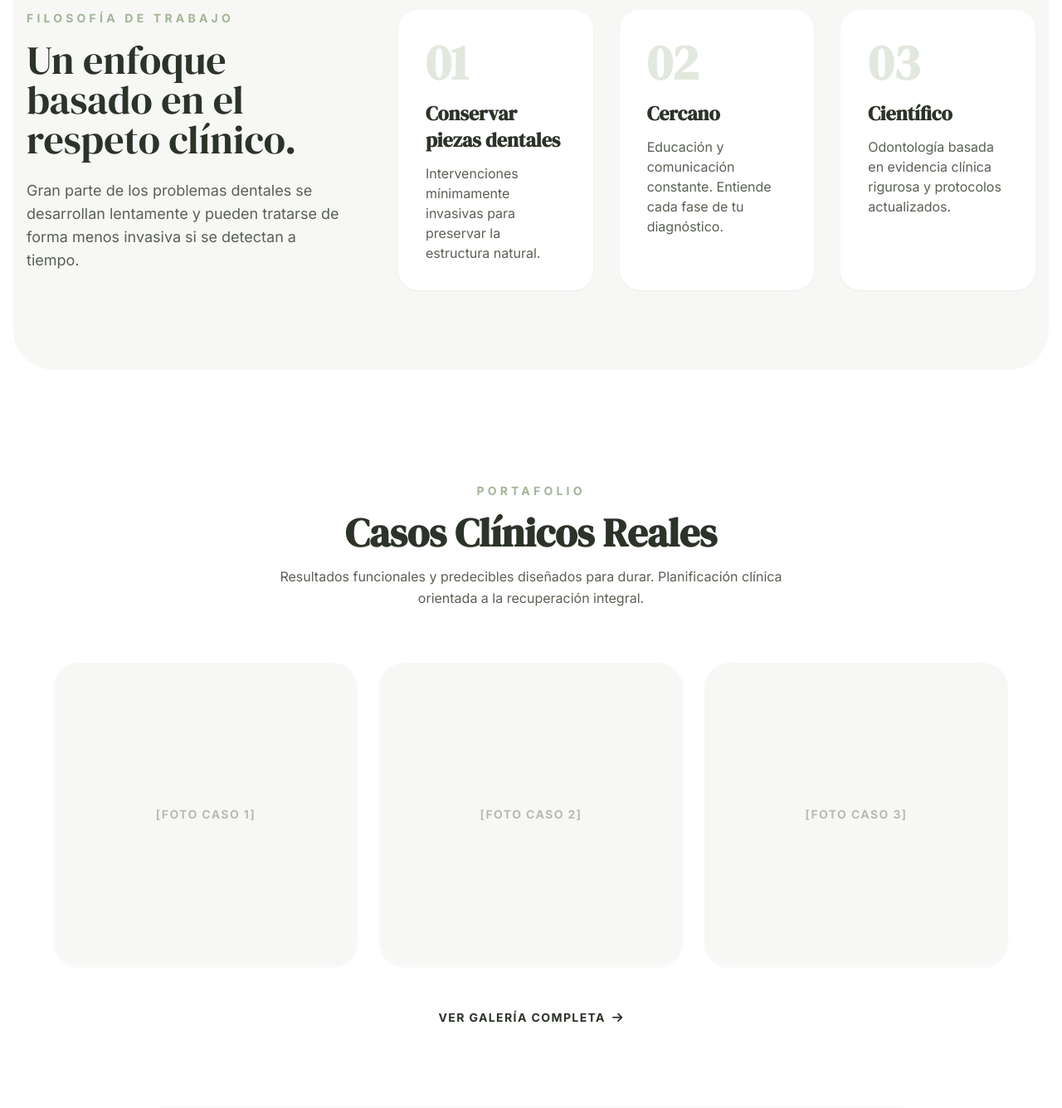
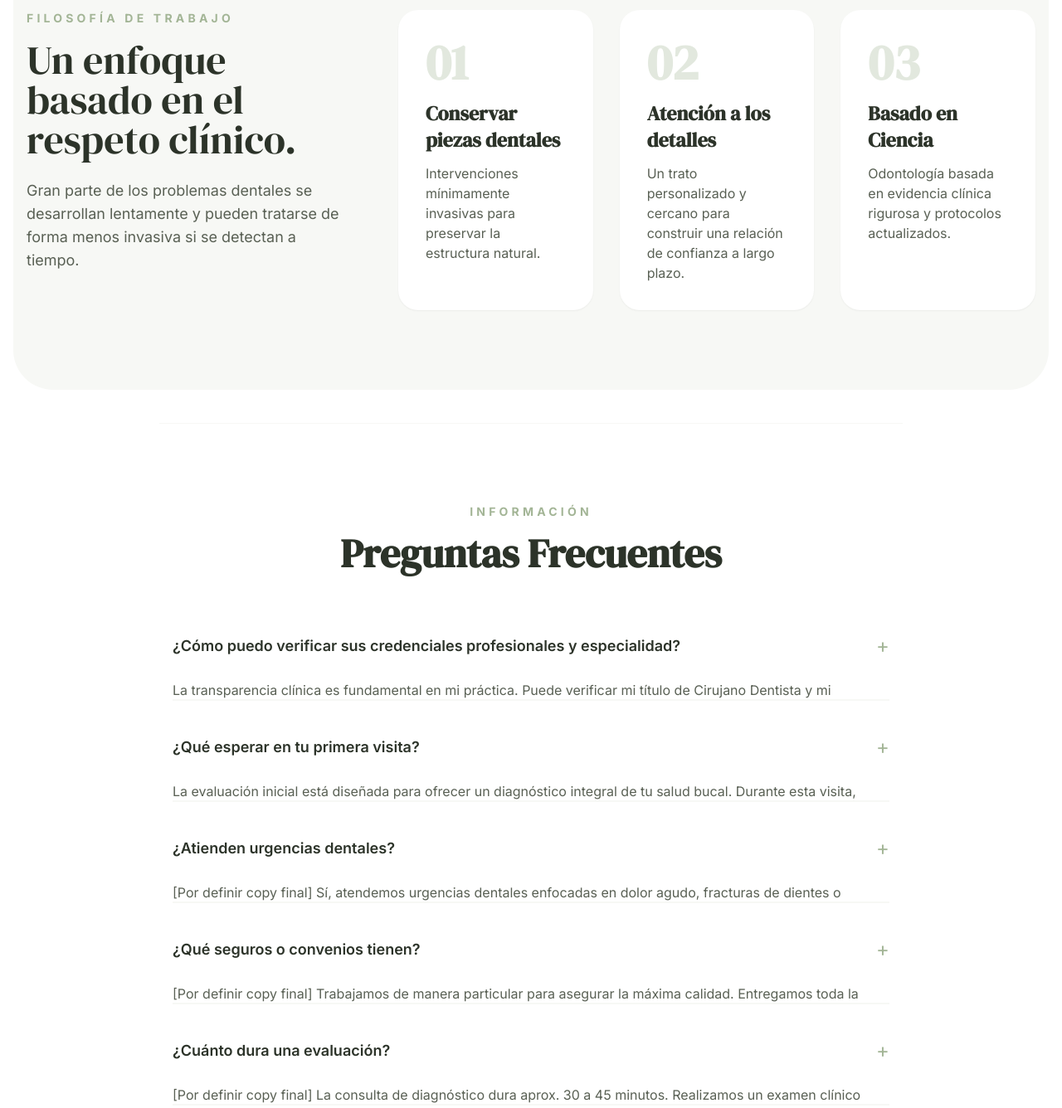
Before and after one commit to pedroarellano/clinica-jnc, a plain HTML site: page 5.html in a window 1280 px wide. Shown: the part 3460-4796 px from the top of the page at 83% size. Drawn offline with nearby package versions, Linux system fonts and the light colour scheme.

Commit message:
Remove Casos section from 5.html

```diff
--- a/5.html
+++ b/5.html
@@ -399,13 +399,13 @@
                         </div>
                         <div class="bg-white p-8 rounded-3xl border border-transparent shadow-sm">
                             <div class="text-6xl font-serif font-bold text-sage mb-4">02</div>
-                            <h3 class="font-serif text-2xl font-bold mb-3 text-charcoal">Cercano</h3>
-                            <p class="text-base text-taupe font-sans ">Educación y comunicación constante.
-                                Entiende cada fase de tu diagnóstico.</p>
+                            <h3 class="font-serif text-2xl font-bold mb-3 text-charcoal">Atención a los detalles</h3>
+                            <p class="text-base text-taupe font-sans ">Un trato personalizado y cercano para
+                                construir una relación de confianza a largo plazo.</p>
                         </div>
                         <div class="bg-white p-8 rounded-3xl border border-transparent shadow-sm">
                             <div class="text-6xl font-serif font-bold text-sage mb-4">03</div>
-                            <h3 class="font-serif text-2xl font-bold mb-3 text-charcoal">Científico</h3>
+                            <h3 class="font-serif text-2xl font-bold mb-3 text-charcoal">Basado en Ciencia</h3>
                             <p class="text-base text-taupe font-sans ">Odontología basada en evidencia clínica
                                 rigurosa y protocolos actualizados.</p>
                         </div>
@@ -414,63 +414,6 @@
             </div>
         </section>
 
-        <!-- 6. Portafolio (Casos) -->
-        <section id="galeria" class="container mx-auto px-4 py-16 md:py-24">
-            <div class="text-center mb-16">
-                <span class="text-accent uppercase text-sm tracking-[0.3em] font-bold block mb-4">Portafolio</span>
-                <h2 class="font-serif font-bold text-3xl md:text-5xl mb-4 text-charcoal">Casos Clínicos Reales</h2>
-                <p class="font-sans text-taupe max-w-2xl mx-auto  leading-relaxed">
-                    Resultados funcionales y predecibles diseñados para durar. Planificación clínica orientada a la
-                    recuperación integral.
-                </p>
-            </div>
-
-            <div class="grid grid-cols-1 md:grid-cols-2 lg:grid-cols-3 gap-6 max-w-6xl mx-auto">
-                <div
-                    class="rounded-[2rem] overflow-hidden group relative aspect-square bg-sand border border-white shadow-sm cursor-pointer">
-                    <div
-                        class="absolute inset-0 flex items-center justify-center text-taupe/40 text-sm uppercase tracking-widest font-bold z-0">
-                        [Foto Caso 1]
-                    </div>
-                    <div
-                        class="absolute inset-x-0 bottom-0 bg-gradient-to-t from-charcoal/90 via-charcoal/40 to-transparent p-6 pt-20 flex flex-col justify-end translate-y-4 opacity-0 group-hover:translate-y-0 group-hover:opacity-100 transition-all z-10 duration-500">
-                        <h4 class="text-white font-serif text-xl mb-1">Carillas Cerámicas</h4>
-                        <p class="text-white/80 text-sm font-sans ">Diseño de sonrisa mínimamente invasivo</p>
-                    </div>
-                </div>
-                <div
-                    class="rounded-[2rem] overflow-hidden group relative aspect-square bg-sand border border-white shadow-sm cursor-pointer">
-                    <div
-                        class="absolute inset-0 flex items-center justify-center text-taupe/40 text-sm uppercase tracking-widest font-bold z-0">
-                        [Foto Caso 2]
-                    </div>
-                    <div
-                        class="absolute inset-x-0 bottom-0 bg-gradient-to-t from-charcoal/90 via-charcoal/40 to-transparent p-6 pt-20 flex flex-col justify-end translate-y-4 opacity-0 group-hover:translate-y-0 group-hover:opacity-100 transition-all z-10 duration-500">
-                        <h4 class="text-white font-serif text-xl mb-1">Rehabilitación Compleja</h4>
-                        <p class="text-white/80 text-sm font-sans ">Prótesis fija de zirconio</p>
-                    </div>
-                </div>
-                <div
-                    class="rounded-[2rem] overflow-hidden group relative aspect-square bg-sand border border-white shadow-sm cursor-pointer">
-                    <div
-                        class="absolute inset-0 flex items-center justify-center text-taupe/40 text-sm uppercase tracking-widest font-bold z-0">
-                        [Foto Caso 3]
-                    </div>
-                    <div
-                        class="absolute inset-x-0 bottom-0 bg-gradient-to-t from-charcoal/90 via-charcoal/40 to-transparent p-6 pt-20 flex flex-col justify-end translate-y-4 opacity-0 group-hover:translate-y-0 group-hover:opacity-100 transition-all z-10 duration-500">
-                        <h4 class="text-white font-serif text-xl mb-1">Blanqueamiento</h4>
-                        <p class="text-white/80 text-sm font-sans ">Aclaramiento y armonía natural</p>
-                    </div>
-                </div>
-            </div>
-
-            <div class="text-center mt-12">
-                <a href="#"
-                    class="inline-flex items-center gap-2 text-charcoal font-bold text-sm tracking-widest uppercase hover:text-accent transition-colors">
-                    Ver Galería Completa <i class="fa-solid fa-arrow-right"></i>
-                </a>
-            </div>
-        </section>
 
         <!-- 7. Preguntas Frecuentes -->
         <section id="faq" class="container mx-auto px-4 py-16 md:py-24 max-w-4xl border-t border-sand">
```
